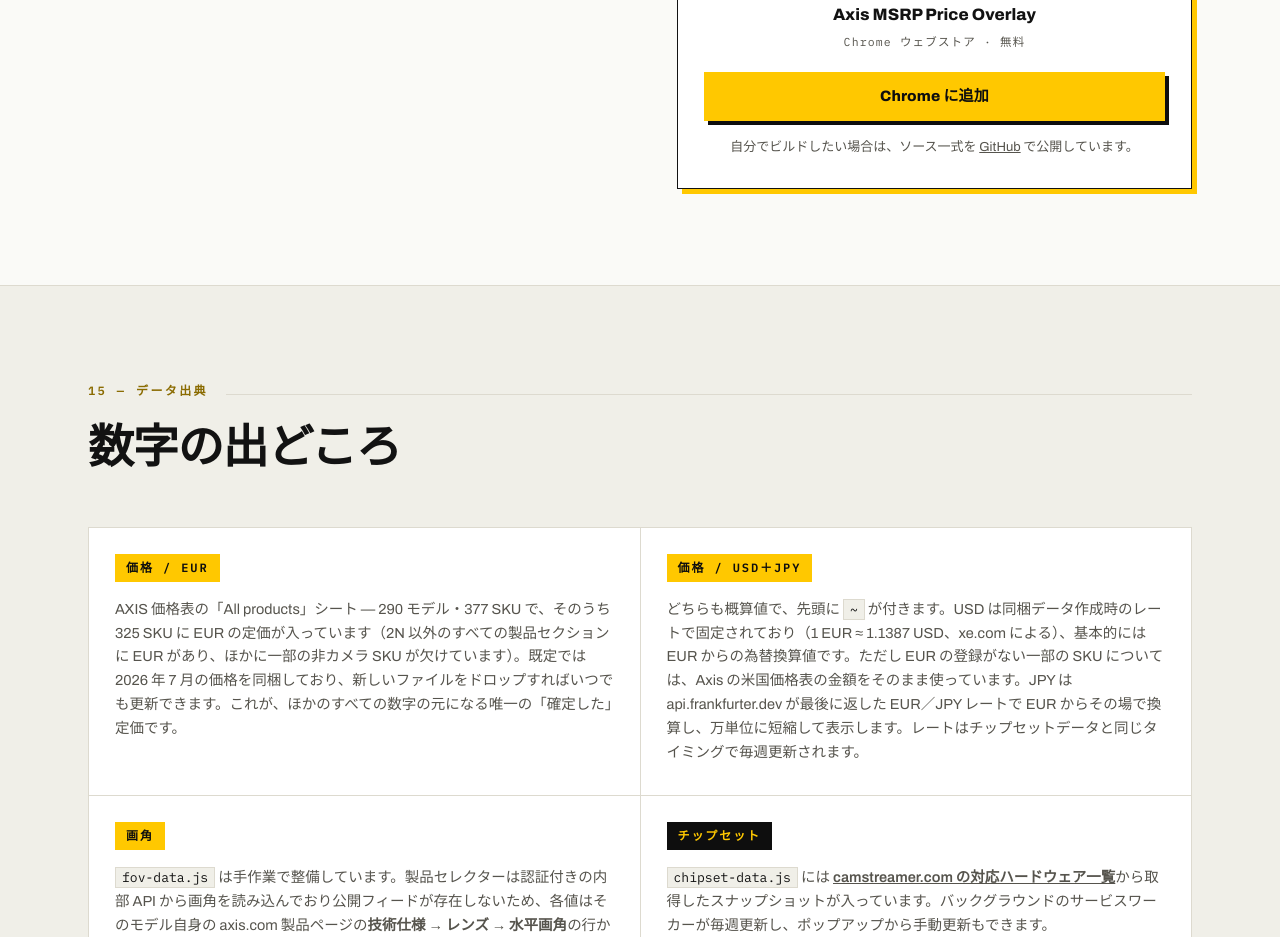
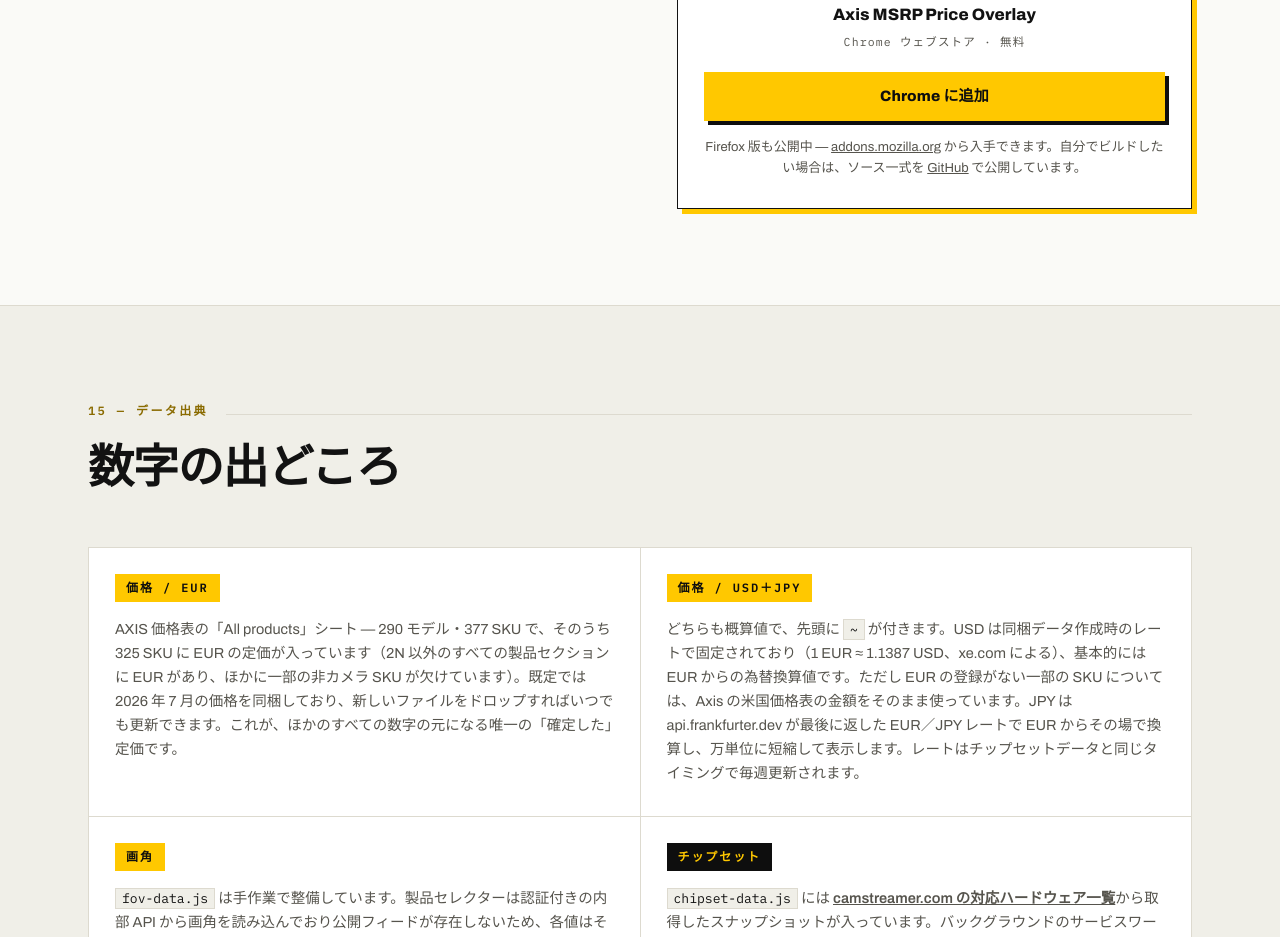
Before and after one commit to kotyzap/Axis-MSRP-Price-Overlay-Chrome-Extension, a browser extension: page docs/index.ja.html in a window 1280 px wide. Shown: the part 10087-11024 px from the top of the page. Drawn offline with Linux system fonts and the light colour scheme.

Commit message:
Add files via upload

```diff
--- a/docs/index.ja.html
+++ b/docs/index.ja.html
@@ -711,7 +711,7 @@
           <div class="install-cta-name">Axis MSRP Price Overlay</div>
           <div class="install-cta-meta">Chrome ウェブストア · 無料</div>
           <a class="btn btn-primary" href="https://chromewebstore.google.com/detail/axis-msrp-price-overlay/gnegcekipfaapeboifcejnjmfemfigpl" target="_blank" rel="noopener">Chrome に追加</a>
-          <p class="install-cta-note">自分でビルドしたい場合は、ソース一式を <a href="https://github.com/kotyzap/Axis-MSRP-Price-Overlay-Chrome-Extension" target="_blank" rel="noopener">GitHub</a> で公開しています。</p>
+          <p class="install-cta-note">Firefox 版も公開中 — <a href="https://addons.mozilla.org/en-US/firefox/addon/axis-msrp-price-overlay/" target="_blank" rel="noopener">addons.mozilla.org</a> から入手できます。自分でビルドしたい場合は、ソース一式を <a href="https://github.com/kotyzap/Axis-MSRP-Price-Overlay-Chrome-Extension" target="_blank" rel="noopener">GitHub</a> で公開しています。</p>
         </div>
       </div>
     </div>
```
Also changed, not shown: docs/index.html (+1 -1 lines).
